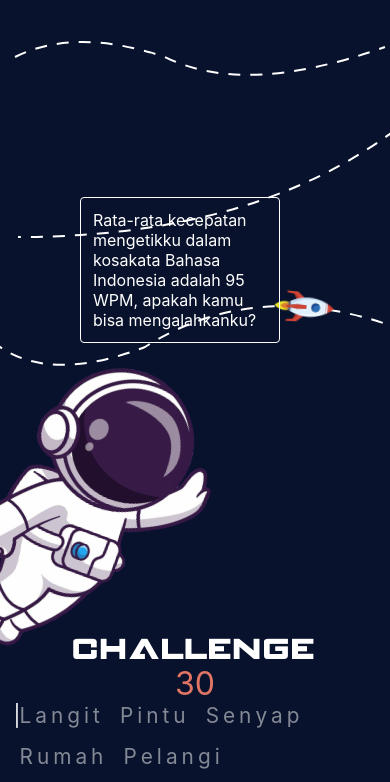
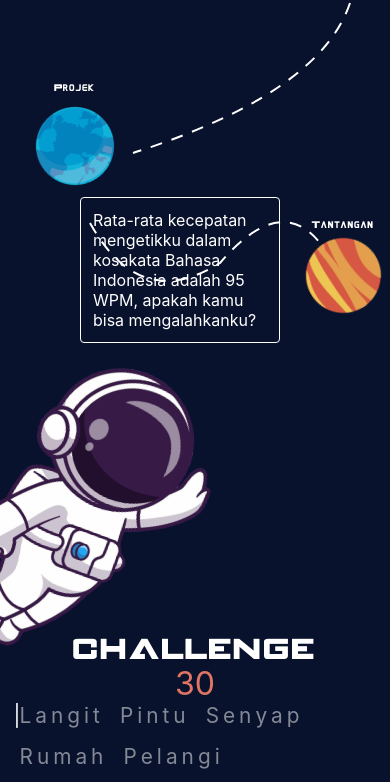
Before and after one commit to farhanisty/galaksi-farhanisty, a plain HTML site: page index.html in a window 390 px wide. Shown: the part 257-1039 px from the top of the page. Drawn offline with Linux system fonts and the light colour scheme.

Commit message:
create mobile path

```diff
--- a/css/style.css
+++ b/css/style.css
@@ -59,8 +59,16 @@ nav h1 {
   height: 500px;
 }
 
+.svg-map.mobile {
+  display: none;
+}
+
+.svg-map.desktop {
+  display: block;
+}
+
 .map-container {
-  width: 600px;
+  width: min(600px, 90%);
   height: 500px;
   position: relative;
 }
@@ -304,6 +312,20 @@ letter.active::before {
 }
 
 @media only screen and (max-width: 600px) {
+  .svg-map.desktop {
+    display: none;
+  }
+
+  .svg-map.mobile {
+    display: block;
+  }
+
+  nav {
+    padding-bottom: 20vh;
+  }
+
+  .map-container {}
+
   #page-project ul li {
     width: 100%;
     border: 1px solid white;
--- a/index.html
+++ b/index.html
@@ -13,7 +13,7 @@
     <h1>GALAKSI FARHANISTY</h1>
 
     <div class="map-container">
-      <svg class="svg-map">
+      <svg class="svg-map desktop">
         <!-- First Path -->
         <path stroke="white" id="planet-path-1" stroke-width="2" stroke-dasharray="12, 10"
           d="M 120,80 Q 180 50 270 80 Q 350 120 490 70" fill="none" />
@@ -25,6 +25,17 @@
         <!-- Third Path -->
         <path stroke="white" id="planet-path-3" stroke-width="2" stroke-dasharray="12, 10"
           d="M 70 330 Q 120 420 250 370 Q 360 300 500 350" fill="none" />
+      </svg>
+
+      <svg class="svg-map mobile">
+        <path stroke="white" id="planet-path-1" stroke-width="2" stroke-dasharray="12, 10"
+          d="M 20,80 Q 100 50 150 80 Q 250 120 280 70" fill="none" />
+
+        <path stroke="white" id="planet-path-2" stroke-width="2" stroke-dasharray="12, 10"
+          d="M 330 110 Q 300 200 113 260" fill="none" />
+
+        <path stroke="white" id="planet-path-3" stroke-width="2" stroke-dasharray="12, 10"
+          d="M 70 330 Q 120 420 200 370 Q 260 300 300 350" fill="none" />
       </svg>
 
       <img src="images/plane.png" id="plane" width="50" class="plane" alt="plane" />
```
